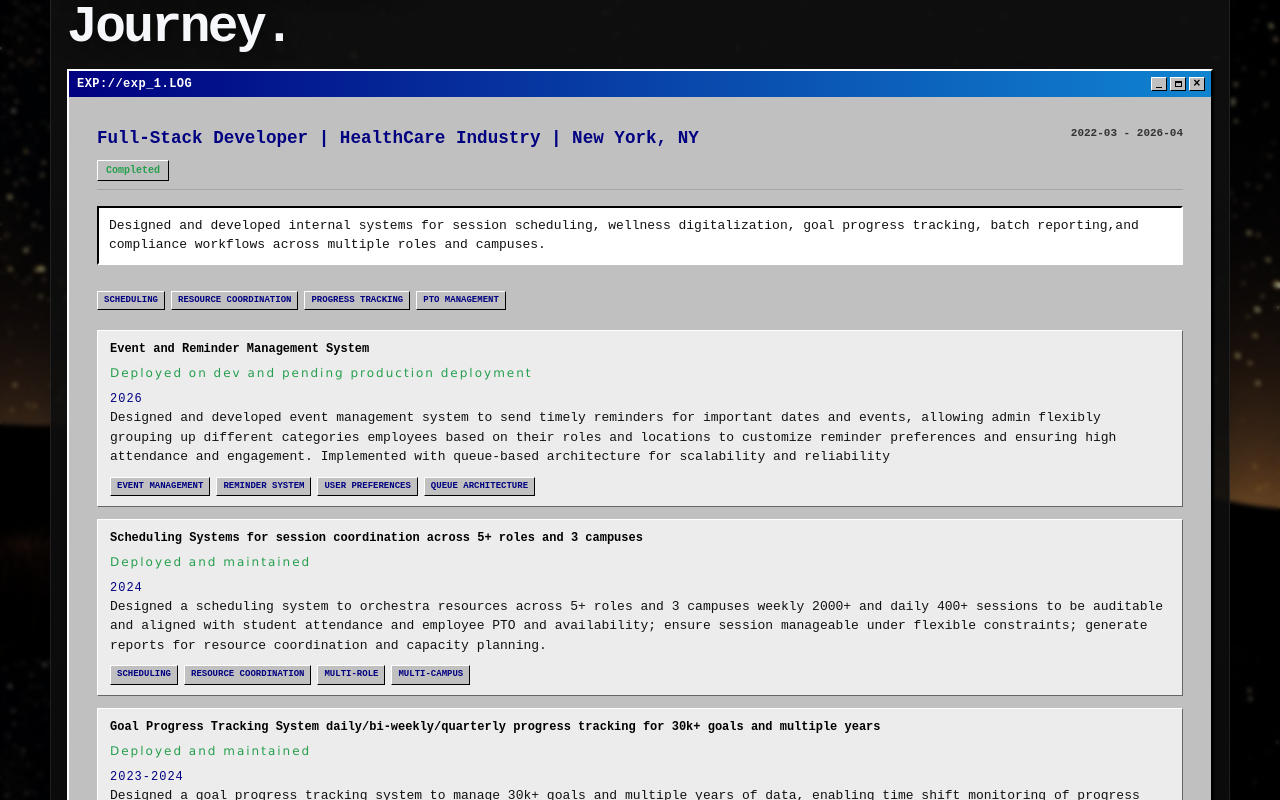
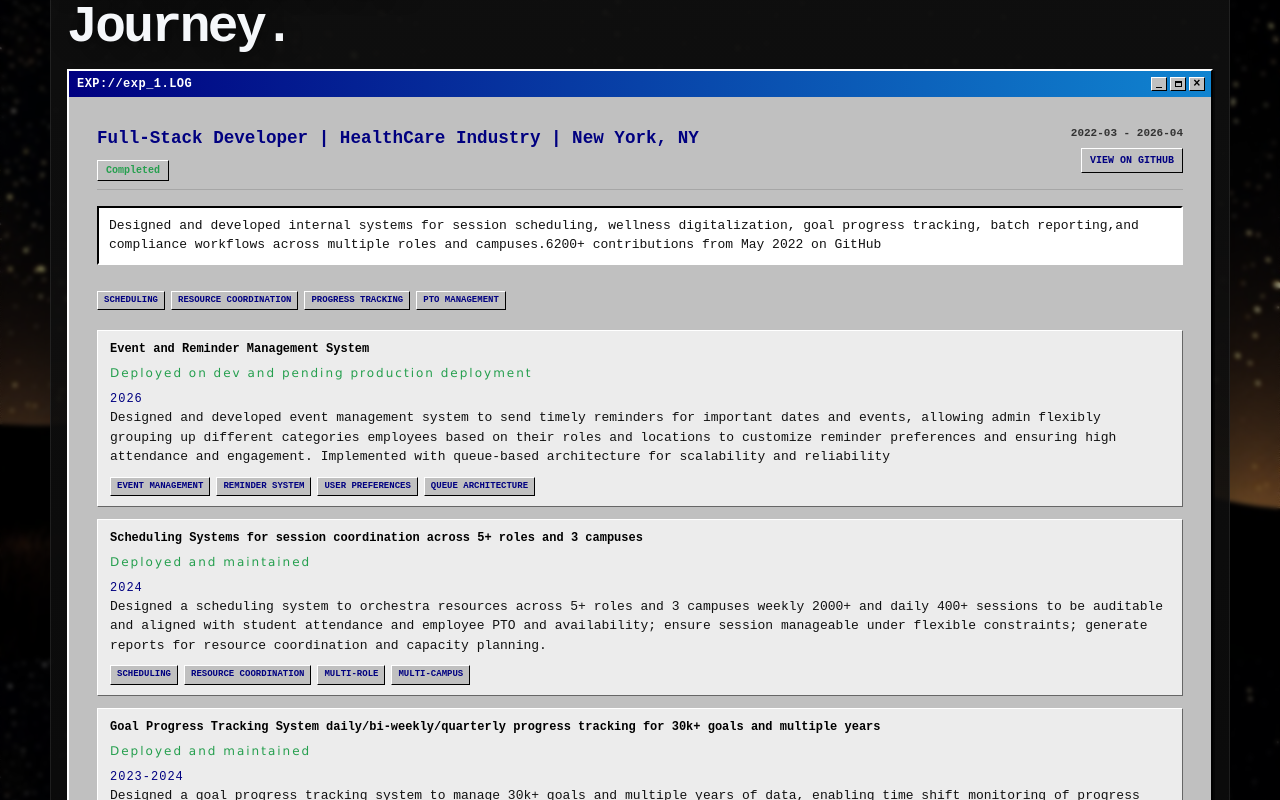
Before and after one commit to chenghongm/my-portfolio, a Next.js app: page /gemini-style in a window 1280 px wide. Shown: the part 1740-2540 px from the top of the page. Built offline with nearby package versions, Linux system fonts and the light colour scheme; no server answers.

Commit message:
add github link to main experience

```diff
--- a/src/pages/claude-style.js
+++ b/src/pages/claude-style.js
@@ -613,9 +613,23 @@ export default function ClaudeStyle() {
                 <span className={styles.expDate}>{exp.dateRange}</span>
 
               </div>
-              <p className={styles.expScope}>{exp.scope}</p>
+              <p className={styles.expScope}>{exp.scope}
+                 {exp.github && exp.github !== '#' && (
+                  <a
+                    href={exp.github}
+                    title="View on GitHub"
+                    target="_blank"
+                    rel="noreferrer"
+                    onClick={(e) => { e.stopPropagation(); track('click', `${exp.id}_link`); }}
+                    className={styles.projLink}
+                  >
+                    (github.com/mch-ibrain)
+                  </a>
+                )}
+              </p>
               <div className={styles.projTags} style={{ marginTop: '10px', marginBottom: '10px' }}>
                 {exp.tags?.map(tag => <span key={tag} className={styles.projTag}>{tag}</span>)}
+
               </div>
               {exp.projects && exp.projects.length > 0 && (
                 <div className={styles.behaviorQaGrid}>
--- a/src/pages/gemini-style.js
+++ b/src/pages/gemini-style.js
@@ -457,7 +457,21 @@ export default function Home() {
                         <h3 className={styles.expTitle}>{exp.title}</h3>
                         <div className={styles.expStatus}>{exp.status}</div>
                       </div>
-                      <span className={styles.expDate}>{exp.dateRange}</span>
+                      <div className={styles.expTopRight}>
+                        <span className={styles.expDate}>{exp.dateRange}</span>
+                        {exp.github && exp.github !== '#' && (
+                          <a
+                            href={exp.github}
+                            title="View on GitHub"
+                            target="_blank"
+                            rel="noreferrer"
+                            onClick={(e) => { e.stopPropagation(); track('click', `${exp.id}_link`); }}
+                            className={styles.projLink}
+                          >
+                            View on GitHub
+                          </a>
+                        )}
+                      </div>
                     </div>
                     <p className={styles.expScope}>{exp.scope}</p>
                     <div className={styles.expProjTags}>
--- a/src/styles/GeminiStyle.module.css
+++ b/src/styles/GeminiStyle.module.css
@@ -537,6 +537,14 @@ button.win95Btn {
   gap: 12px;
   border-bottom: 1px solid var(--win-bg-dark);
   padding-bottom: 8px;
+}
+
+.expTopRight {
+  display: flex;
+  flex-direction: column;
+  align-items: flex-end;
+  gap: 6px;
+  flex-shrink: 0;
 }
 
 .expTitle {
```
Also changed, not shown: src/lib/sharedfunctions.js.
